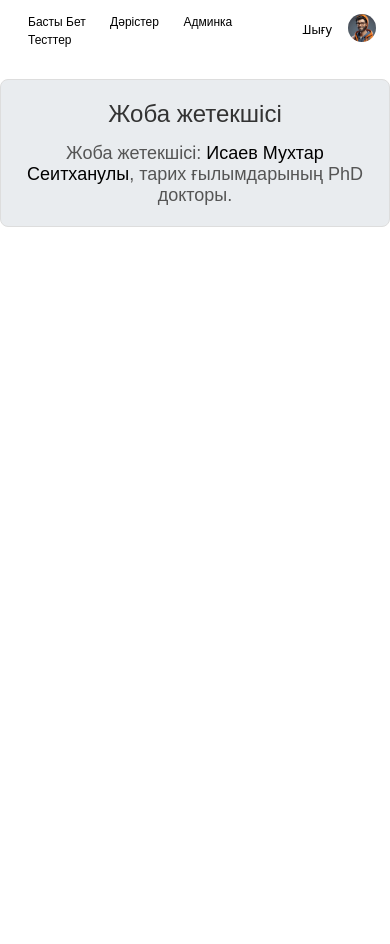
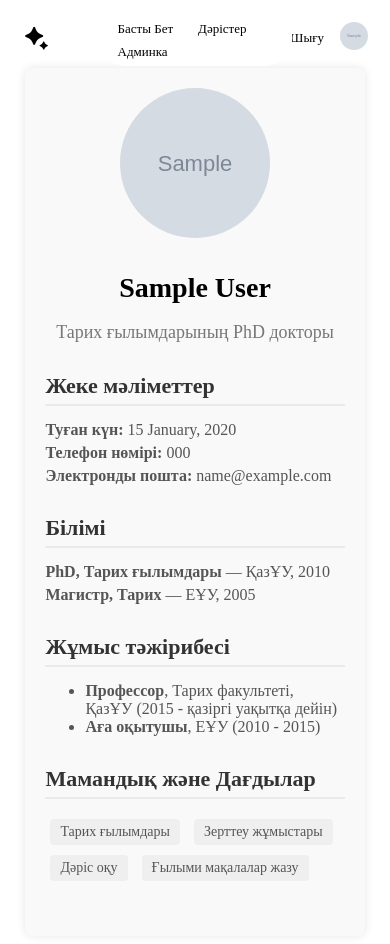
Before and after one commit to serzhan29/Lesson, a Django app: page /author/ in a window 390 px wide. Before the commit the page ends 227 px from the top, so only its background shows below. Run offline with Django 4.2, Linux system fonts and the light colour scheme; tables that the repository leaves empty hold one stand-in row (values such as "Sample post"); grey boxes marked "Sample" are stand-in pictures; parts of the project's set-up code (start-up, migrations or seed data) failed here and were passed over; some libraries are stand-ins or nearby versions.

Commit message:
Простой изменения

```diff
--- a/main/templates/base.html
+++ b/main/templates/base.html
@@ -24,7 +24,8 @@
             {% if user.is_superuser %}
                 <a href="{% url 'admin:index' %}">Админка</a>
             {% endif %}
-            <a href="{% url 'quiz:quiz_list' %}">Тесттер</a>
+            <!-- <a href="{% url 'quiz:quiz_list' %}">Тесттер</a> -->
+
         </div>
         <div class="login">
             {% if user.is_authenticated %}
@@ -33,7 +34,9 @@
                 <a href="{% url 'register' %}">Тіркелу</a>
                 <a href="{% url 'login' %}">Кіру</a>
             {% endif %}
-            <a href="{% url 'profile' %}"><img src="{% static 'img/login.JPG' %}"></a>
+            <a href="{% url 'profile' %}">
+                <img src="{% if user.photo %}{{ user.photo.url }}{% else %}{% static 'img/login.JPG' %}{% endif %}" alt="Фото пользователя">
+            </a>
         </div>
     </nav>
 
--- a/main/templates/main/info/author.html
+++ b/main/templates/main/info/author.html
@@ -2,12 +2,55 @@
 
 {% block content %}
 {% load static %}
+<head>
+    <!-- Подключение Font Awesome -->
+    <link rel="stylesheet" href="https://cdnjs.cloudflare.com/ajax/libs/font-awesome/6.0.0-beta3/css/all.min.css">
+</head>
 <link rel="stylesheet" type="text/css" href="{% static 'css/author.css' %}">
-<div class="project-info">
-    <h2>Жоба жетекшісі</h2>
-    <p>
-        Жоба жетекшісі: <strong>Исаев Мухтар Сеитханулы</strong>, тарих ғылымдарының PhD докторы.
-    </p>
+<div class="portfolio">
+    <div class="portfolio-header">
+        {% if user.photo %}
+            <img src="{{ user.photo.url }}" alt="Author's Photo" class="author-photo">
+        {% else %}
+            <p>Фото жоқ</p> <!-- Можно заменить на изображение по умолчанию -->
+            <!-- <img src="{% static 'images/default_author_photo.jpg' %}" alt="Default Photo" class="author-photo"> -->
+        {% endif %}
+        <h2>{{ user.first_name }} {{ user.last_name }}</h2>
+        <p class="title">Тарих ғылымдарының PhD докторы</p>
+    </div>
+
+    <div class="portfolio-content">
+        <div class="section">
+            <h3>Жеке мәліметтер</h3>
+            <p><strong>Туған күн:</strong> {{ user.birth_date|date:"d F, Y" }}</p>
+            <p><strong>Телефон нөмірі:</strong> {{ user.phone_number }}</p>
+            <p><strong>Электронды пошта:</strong> {{ user.email }}</p>
+        </div>
+
+        <div class="section">
+            <h3>Білімі</h3>
+            <p><strong>PhD, Тарих ғылымдары</strong> — ҚазҰУ, 2010</p>
+            <p><strong>Магистр, Тарих</strong> — ЕҰУ, 2005</p>
+        </div>
+
+        <div class="section">
+            <h3>Жұмыс тәжірибесі</h3>
+            <ul>
+                <li><strong> Профессор</strong>, Тарих факультеті, ҚазҰУ (2015 - қазіргі уақытқа дейін)</li>
+                <li><strong> Аға оқытушы</strong>, ЕҰУ (2010 - 2015)</li>
+            </ul>
+        </div>
+
+        <div class="section">
+            <h3>Мамандық және Дағдылар</h3>
+            <ul class="skills">
+                <li>Тарих ғылымдары</li>
+                <li>Зерттеу жұмыстары</li>
+                <li>Дәріс оқу</li>
+                <li>Ғылыми мақалалар жазу</li>
+            </ul>
+        </div>
+        <div class="section">
+    </div>
 </div>
-
 {% endblock %}
--- a/main/templates/main/info/metod.html
+++ b/main/templates/main/info/metod.html
@@ -5,8 +5,8 @@
 
     <div class="services" id="services">
         <div class="header">
-            <h3>Әдістемелер</h3>
-            <p class="grey">
+            <h3 style="color: black;">Әдістемелер</h3>
+            <p style="color: black;">
                 Еліміздің бай және көпқабатты тарихын ескере отырып,
                 Қазақстан тарихы бойынша әдіснамалар әр түрлі болуы мүмкін.
                 Мұнда бірнеше мысалдар келтірілген:
--- a/static/css/author.css
+++ b/static/css/author.css
@@ -1,26 +1,63 @@
-.project-info {
-    background-color: #e9ecef;
-    border: 1px solid #ddd;
+.portfolio {
+    width: 80%;
+    margin: 0 auto;
+    background-color: #f9f9f9;
+    padding: 20px;
     border-radius: 8px;
-    padding: 20px;
-    margin: 20px auto;
-    max-width: 600px;
-    font-family: Arial, sans-serif;
+    box-shadow: 0 0 10px rgba(0, 0, 0, 0.1);
 }
 
-.project-info h2 {
-    font-size: 24px;
+.portfolio-header {
+    text-align: center;
+    margin-bottom: 30px;
+}
+
+.author-photo {
+    width: 150px;
+    height: 150px;
+    border-radius: 50%;
+    object-fit: cover;
+    margin-bottom: 20px;
+}
+
+h2 {
+    font-size: 28px;
+    margin: 10px 0;
+}
+
+.title {
+    font-size: 18px;
+    color: #777;
+}
+
+.portfolio-content .section {
+    margin-bottom: 30px;
+}
+
+.section h3 {
+    font-size: 22px;
     color: #333;
     margin-bottom: 15px;
-    text-align: center;
+    border-bottom: 2px solid #eaeaea;
+    padding-bottom: 5px;
 }
 
-.project-info p {
-    font-size: 18px;
+.section p, .section ul {
+    font-size: 16px;
     color: #555;
-    text-align: center;
+    margin: 5px 0;
 }
 
-.project-info p strong {
-    color: #000;
+.skills {
+    list-style: none;
+    padding-left: 0;
 }
+
+.skills li {
+    background-color: #efefef;
+    display: inline-block;
+    padding: 5px 10px;
+    margin: 5px;
+    border-radius: 4px;
+    font-size: 14px;
+}
--- a/static/css/detail_lesson.css
+++ b/static/css/detail_lesson.css
@@ -51,7 +51,7 @@ video {
     position: fixed;
 
     right: 20px; /* Сместим контейнер с кнопками от правого края */
-    z-index: 100; /* Сделаем так, чтобы кнопки были на переднем плане */
+    z-index: 10; /* Сделаем так, чтобы кнопки были на переднем плане */
     display: flex;
     flex-direction: column; /* Расположим кнопки вертикально */
     gap: 10px; /* Добавим расстояние между кнопками */
@@ -87,6 +87,7 @@ video {
     box-shadow: 2px 0 5px rgba(0, 0, 0, 0.3); /* Тень для эффекта глубины */
     box-sizing: border-box; /* Включаем padding в ширину и высоту */
     transition: right 0.3s ease; /* Плавное появление меню */
+    z-index: 1000;
 }
 
 /* Положение открытого меню */
--- a/static/css/style.css
+++ b/static/css/style.css
@@ -1,12 +1,3 @@
-*{
-    margin: 0;
-    padding: 0;
-    outline: none;
-    box-sizing: border-box;
-    font-family: "Kanit", sans-serif;
-    font-weight: 300;
-}
-
 html{
     scroll-behavior: smooth;
 }
@@ -40,12 +31,13 @@ footer{
     justify-content: space-between;
     padding: 10px;
     gap: 2px;
+    font-size: 20px;
 }
 
 nav .logo i{
     background: white;
     padding: 8px;
-    font-size: 20px;
+    font-size: 25px;
     border-radius: 50%;
 }
 
@@ -111,8 +103,8 @@ nav .login a{
 
 /* Стиль для иконки пользователя */
 .auth-links .profile img {
-    width: 30px; /* Ширина иконки (можно изменить) */
-    height: 30px; /* Высота иконки (можно изменить) */
+    width: 35px; /* Ширина иконки (можно изменить) */
+    height: 35px; /* Высота иконки (можно изменить) */
     border-radius: 50%; /* Округлые края иконки (если нужно) */
 }
 
@@ -234,6 +226,8 @@ h3.black {
     text-transform: uppercase;
     text-align: center;
     margin-bottom: 50px;
+    align-items: center;
+    justify-content: center;
 }
 
 .showcase .text-sec{
@@ -258,7 +252,7 @@ h3.black {
 
 .showcase .text-sec .images img,
 .showcase .image-sec img{
-    width: 450px; /* Ширина изображения равна ширине ячейки */
+    width: 380px; /* Ширина изображения равна ширине ячейки */
     height: 400px; /* Задаёт одинаковую высоту для всех изображений */
     object-fit: cover; /* Сохраняет пропорции изображения и заполняет контейнер */
     border-radius: 20px; /* Скругленные углы */
@@ -371,7 +365,7 @@ h3.black {
 .video-sec .video img{
     width: 100%;
     height: 420px;
-    object-fit: top center;
+    object-fit: center;
     border-radius: 40px;
 }
 
@@ -429,7 +423,7 @@ footer .copyright{
 
     .showcase .text-sec .images img,
     .showcase .image-sec img{
-        width: 280px;
+        width: 260px;
     }
 
     .services .header h3,
@@ -596,30 +590,8 @@ footer .copyright{
         font-size: 80px;
     }
 
-        nav .nav-links,
-    footer .copyright {
-        transform: none; /* Убираем трансформацию */
-        left: auto; /* Сброс значения для left */
-        right: auto; /* Сброс значения для right */
-        margin: 0; /* Убираем любые отступы */
-        padding: 8px; /* Можно изменить отступы, если нужно */
-        width: 75%; /* Меню занимает всю ширину экрана */
-    }
-
-    nav .nav-links a,
-    footer .copyright p {
-        font-size: 12px; /* Регулируем размер шрифта для мобильной версии */
-    }
-
     nav .login img {
         width: 28px; /* Регулируем размер изображения для мобильной версии */
         height: 28px;
     }
 }
-
-h1 {
-    -webkit-user-select: none; /* Для браузеров на базе WebKit (Chrome, Safari) */
-    -moz-user-select: none; /* Для Firefox */
-    -ms-user-select: none; /* Для Internet Explorer/Edge */
-    user-select: none; /* Для стандартного браузерного свойства */
-}
```
Also changed, not shown: main/templates/main/page/detail_lesson.html (+61 -52 lines), main/templates/main/page/topic_list.html (+66 -19 lines), main/migrations/0004_customuser_middle_name_lesson_glossary_and_more.py (added), media/user_photos/1.jpg (added).
